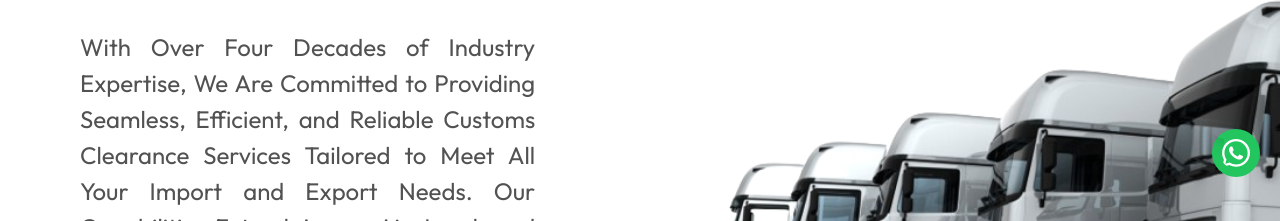
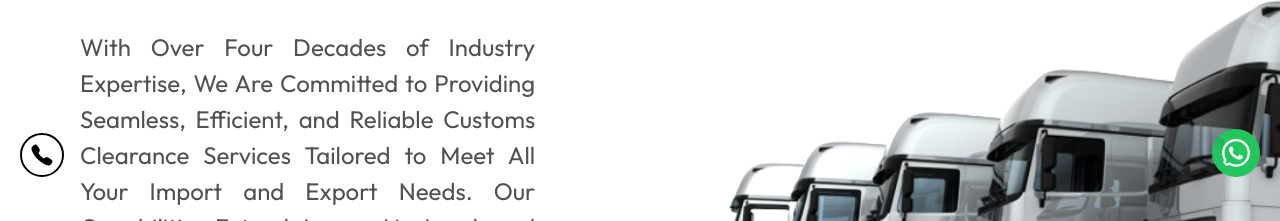
Before and after one commit to Sohaib-Ahmed869/GoodwillCargo, a React (Vite) app: page /about in a window 1280 px wide. Shown: the part 579-800 px from the top of the page. Built offline with nearby package versions, Linux system fonts and the light colour scheme.

Commit message:
call button fix

```diff
--- a/src/component/about/About.jsx
+++ b/src/component/about/About.jsx
@@ -46,7 +46,7 @@ const About = () => {
       </div>
 
       <Link to="tel:+97142628523" className="fixed bottom-11 left-5 z-50">
-        <div className="flex lg:hidden border-2 border-black text-black border-opacity-100 p-2 rounded-full gap-2 hover:scale-110 transition-transform duration-200 cursor-pointer">
+        <div className="flex border-2 border-black text-black border-opacity-100 p-2 rounded-full gap-2 hover:scale-110 transition-transform duration-200 cursor-pointer">
           <IoCall className="w-6 h-6 " />
         </div>
       </Link>
--- a/src/contact/Page.jsx
+++ b/src/contact/Page.jsx
@@ -66,7 +66,7 @@ const Page = () => {
         </a>
       </div>
       <Link to="tel:+97142628523" className="fixed bottom-11 left-5 z-50">
-        <div className="flex lg:hidden border-2 border-black text-black border-opacity-100 p-2 rounded-full gap-2 hover:scale-110 transition-transform duration-200 cursor-pointer">
+        <div className="flex border-2 border-black text-black border-opacity-100 p-2 rounded-full gap-2 hover:scale-110 transition-transform duration-200 cursor-pointer">
           <IoCall className="w-6 h-6 " />
         </div>
       </Link>
--- a/src/home/Page.jsx
+++ b/src/home/Page.jsx
@@ -27,7 +27,7 @@ const Page = () => {
         </a>
       </div>
       <Link to="tel:+97142628523" className="fixed bottom-11 left-5 z-50">
-        <div className="flex lg:hidden border-2 border-black text-black border-opacity-100 p-2 rounded-full gap-2 hover:scale-110 transition-transform duration-200 cursor-pointer">
+        <div className="flex border-2 border-black text-black border-opacity-100 p-2 rounded-full gap-2 hover:scale-110 transition-transform duration-200 cursor-pointer">
           <IoCall className="w-6 h-6 " />
         </div>
       </Link>
--- a/src/service/Page.jsx
+++ b/src/service/Page.jsx
@@ -66,7 +66,7 @@ const Page = () => {
       </div>
 
       <Link to="tel:+97142628523" className="fixed bottom-11 left-5 z-50">
-        <div className="flex lg:hidden border-2 border-black text-black border-opacity-100 p-2 rounded-full gap-2 hover:scale-110 transition-transform duration-200 cursor-pointer">
+        <div className="flex border-2 border-black text-black border-opacity-100 p-2 rounded-full gap-2 hover:scale-110 transition-transform duration-200 cursor-pointer">
           <IoCall className="w-6 h-6 " />
         </div>
       </Link>
```
